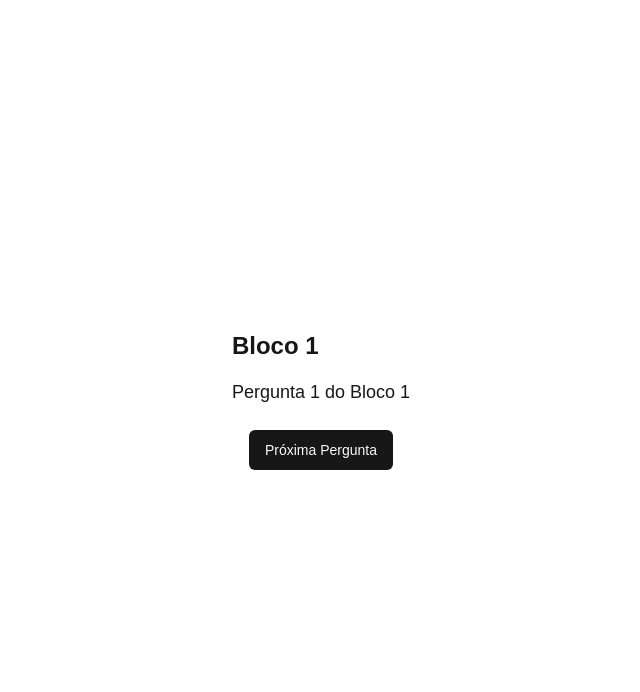
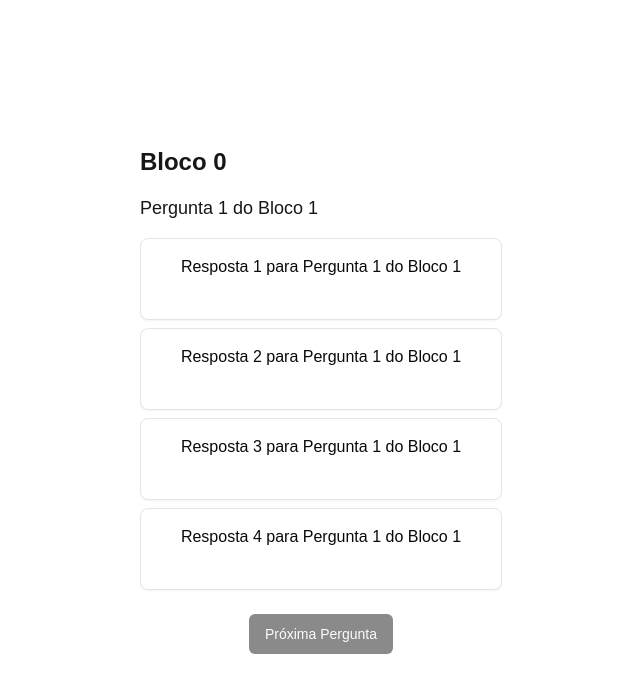
Before and after one commit to jojosuelobo/amanda, a Next.js app: page /play in a window 1280 px wide. Shown: the top 692 px of the page, without its empty margins (319-959 px from the left). Built offline with nearby package versions, Linux system fonts and the light colour scheme.

Commit message:
adição de respostas a perguntas

```diff
--- a/src/app/data/questions.json
+++ b/src/app/data/questions.json
@@ -1,30 +1,138 @@
 {
     "blocos": [
         {
-            "bloco": 1,
+            "bloco": 0,
             "perguntas": [
-                "Pergunta 1 do Bloco 1",
-                "Pergunta 2 do Bloco 1",
-                "Pergunta 3 do Bloco 1"
+                {
+                    "pergunta": "Pergunta 1 do Bloco 1",
+                    "respostas": [
+                        "Resposta 1 para Pergunta 1 do Bloco 1",
+                        "Resposta 2 para Pergunta 1 do Bloco 1",
+                        "Resposta 3 para Pergunta 1 do Bloco 1",
+                        "Resposta 4 para Pergunta 1 do Bloco 1"
+                    ],
+                    "correta": 0
+                },
+                {
+                    "pergunta": "Pergunta 2 do Bloco 1",
+                    "respostas": [
+                        "Resposta 1 para Pergunta 2 do Bloco 1",
+                        "Resposta 2 para Pergunta 2 do Bloco 1",
+                        "Resposta 3 para Pergunta 2 do Bloco 1",
+                        "Resposta 4 para Pergunta 2 do Bloco 1"
+                    ],
+                    "correta": 0
+                },
+                {
+                    "pergunta": "Pergunta 3 do Bloco 1",
+                    "respostas": [
+                        "Resposta 1 para Pergunta 3 do Bloco 1",
+                        "Resposta 2 para Pergunta 3 do Bloco 1",
+                        "Resposta 3 para Pergunta 3 do Bloco 1",
+                        "Resposta 4 para Pergunta 3 do Bloco 1"
+                    ],
+                    "correta": 0
+                }
             ]
         },
         {
             "bloco": 2,
             "perguntas": [
-                "Pergunta 1 do Bloco 2",
-                "Pergunta 2 do Bloco 2",
-                "Pergunta 3 do Bloco 2",
-                "Pergunta 4 do Bloco 2"
+                {
+                    "pergunta": "Pergunta 1 do Bloco 2",
+                    "respostas": [
+                        "Resposta 1 para Pergunta 1 do Bloco 2",
+                        "Resposta 2 para Pergunta 1 do Bloco 2",
+                        "Resposta 3 para Pergunta 1 do Bloco 2",
+                        "Resposta 4 para Pergunta 1 do Bloco 2"
+                    ],
+                    "correta": 0
+                },
+                {
+                    "pergunta": "Pergunta 2 do Bloco 2",
+                    "respostas": [
+                        "Resposta 1 para Pergunta 2 do Bloco 2",
+                        "Resposta 2 para Pergunta 2 do Bloco 2",
+                        "Resposta 3 para Pergunta 2 do Bloco 2",
+                        "Resposta 4 para Pergunta 2 do Bloco 2"
+                    ],
+                    "correta": 0
+                },
+                {
+                    "pergunta": "Pergunta 3 do Bloco 2",
+                    "respostas": [
+                        "Resposta 1 para Pergunta 3 do Bloco 2",
+                        "Resposta 2 para Pergunta 3 do Bloco 2",
+                        "Resposta 3 para Pergunta 3 do Bloco 2",
+                        "Resposta 4 para Pergunta 3 do Bloco 2"
+                    ],
+                    "correta": 0
+                },
+                {
+                    "pergunta": "Pergunta 4 do Bloco 2",
+                    "respostas": [
+                        "Resposta 1 para Pergunta 4 do Bloco 2",
+                        "Resposta 2 para Pergunta 4 do Bloco 2",
+                        "Resposta 3 para Pergunta 4 do Bloco 2",
+                        "Resposta 4 para Pergunta 4 do Bloco 2"
+                    ],
+                    "correta": 0
+                }
             ]
         },
         {
             "bloco": 3,
             "perguntas": [
-                "Pergunta 1 do Bloco 3",
-                "Pergunta 2 do Bloco 3",
-                "Pergunta 3 do Bloco 3",
-                "Pergunta 4 do Bloco 3",
-                "Pergunta 5 do Bloco 3"
+                {
+                    "pergunta": "Pergunta 1 do Bloco 3",
+                    "respostas": [
+                        "Resposta 1 para Pergunta 1 do Bloco 3",
+                        "Resposta 2 para Pergunta 1 do Bloco 3",
+                        "Resposta 3 para Pergunta 1 do Bloco 3",
+                        "Resposta 4 para Pergunta 1 do Bloco 3"
+                    ],
+                    "correta": 0
+                },
+                {
+                    "pergunta": "Pergunta 2 do Bloco 3",
+                    "respostas": [
+                        "Resposta 1 para Pergunta 2 do Bloco 3",
+                        "Resposta 2 para Pergunta 2 do Bloco 3",
+                        "Resposta 3 para Pergunta 2 do Bloco 3",
+                        "Resposta 4 para Pergunta 2 do Bloco 3"
+                    ],
+                    "correta": 0
+                },
+                {
+                    "pergunta": "Pergunta 3 do Bloco 3",
+                    "respostas": [
+                        "Resposta 1 para Pergunta 3 do Bloco 3",
+                        "Resposta 2 para Pergunta 3 do Bloco 3",
+                        "Resposta 3 para Pergunta 3 do Bloco 3",
+                        "Resposta 4 para Pergunta 3 do Bloco 3"
+                    ],
+                    "correta": 0
+                },
+                {
+                    "pergunta": "Pergunta 4 do Bloco 3",
+                    "respostas": [
+                        "Resposta 1 para Pergunta 4 do Bloco 3",
+                        "Resposta 2 para Pergunta 4 do Bloco 3",
+                        "Resposta 3 para Pergunta 4 do Bloco 3",
+                        "Resposta 4 para Pergunta 4 do Bloco 3"
+                    ],
+                    "correta": 0
+                },
+                {
+                    "pergunta": "Pergunta 5 do Bloco 3",
+                    "respostas": [
+                        "Resposta 1 para Pergunta 5 do Bloco 3",
+                        "Resposta 2 para Pergunta 5 do Bloco 3",
+                        "Resposta 3 para Pergunta 5 do Bloco 3",
+                        "Resposta 4 para Pergunta 5 do Bloco 3"
+                    ],
+                    "correta": 0
+                }
             ]
         }
     ]
--- a/src/app/play/page.jsx
+++ b/src/app/play/page.jsx
@@ -7,55 +7,92 @@ import { Button } from '@/components/ui/button';
 import {
     Card,
     CardContent,
-    CardDescription,
     CardFooter,
     CardHeader,
     CardTitle,
-} from "@/components/ui/card"
+} from "@/components/ui/card";
 
 export default function Play() {
     const [currentBlocoIndex, setCurrentBlocoIndex] = useState(0);
     const [currentPerguntaIndex, setCurrentPerguntaIndex] = useState(0);
     const [ultimaPergunta, setUltimaPergunta] = useState(false);
+    const [respostaSelecionada, setRespostaSelecionada] = useState(null); // Controle da resposta selecionada
+    const [respostaCorreta, setRespostaCorreta] = useState(null); // Controle se a resposta foi correta ou não
 
     const currentBloco = questions.blocos[currentBlocoIndex];
-    const currentPergunta = currentBloco.perguntas[currentPerguntaIndex];
+    const currentPerguntaObj = currentBloco.perguntas[currentPerguntaIndex];
+    const currentPergunta = currentPerguntaObj.pergunta;
+    const respostas = currentPerguntaObj.respostas;
+    const corretaIndex = currentPerguntaObj.correta;
 
     const handleNext = () => {
-        // Verifica se estamos na última pergunta do último bloco
         const isLastQuestionInBlock = currentPerguntaIndex === currentBloco.perguntas.length - 1;
         const isLastBlock = currentBlocoIndex === questions.blocos.length - 1;
 
         if (isLastQuestionInBlock && isLastBlock) {
-            // Redireciona para a página inicial se for a última pergunta do último bloco
             setUltimaPergunta(true);
         } else if (isLastQuestionInBlock) {
-            // Avança para o próximo bloco se for a última pergunta do bloco atual
             setCurrentBlocoIndex((prevBlocoIndex) => prevBlocoIndex + 1);
-            setCurrentPerguntaIndex(0); // Reseta para a primeira pergunta do próximo bloco
+            setCurrentPerguntaIndex(0);
         } else {
-            // Avança para a próxima pergunta dentro do mesmo bloco
             setCurrentPerguntaIndex((prevIndex) => prevIndex + 1);
         }
+
+        // Reset estado de seleção de resposta e feedback após mudar de pergunta
+        setRespostaSelecionada(null);
+        setRespostaCorreta(null);
+    };
+
+    const handleAnswerClick = (index) => {
+        setRespostaSelecionada(index);
+        setRespostaCorreta(index === corretaIndex); // Verifica se a resposta selecionada é a correta
     };
 
     return (
         <section className="flex flex-col items-center justify-center h-screen">
             <div className="mb-6">
                 <h2 className="text-2xl font-bold mb-4">Bloco {currentBloco.bloco}</h2>
-                <p className="text-lg">{currentPergunta}</p>
+                <p className="text-lg mb-4">{currentPergunta}</p>
+
+                <div className="space-y-2">
+                    {respostas.map((resposta, index) => (
+                        <Card
+                            key={index}
+                            className={`w-full p-4 cursor-pointer ${
+                                respostaSelecionada === index ? "bg-gray-200" : ""
+                            }`}
+                            onClick={() => handleAnswerClick(index)}
+                        >
+                            <CardContent>
+                                <p>{resposta}</p>
+                            </CardContent>
+                        </Card>
+                    ))}
                 </div>
-            {
-                ultimaPergunta ? (
+            </div>
+
+            {/* Feedback sobre a resposta correta ou errada */}
+            {respostaSelecionada !== null && (
+                <div className="mb-4">
+                    {respostaCorreta ? (
+                        <p className="text-green-500">Resposta Correta!</p>
+                    ) : (
+                        <p className="text-red-500">Resposta Errada!</p>
+                    )}
+                </div>
+            )}
+
+            {ultimaPergunta ? (
                 <Button>
                     <Link href='/'>
                         Finalizar
                     </Link>
                 </Button>
             ) : (
-                    <Button onClick={handleNext}>Próxima Pergunta</Button>
-                )
-            }
+                <Button onClick={handleNext} disabled={respostaSelecionada === null}>
+                    Próxima Pergunta
+                </Button>
+            )}
         </section>
     );
 }
```
Lines whose indentation alone changed are shown as unchanged.
